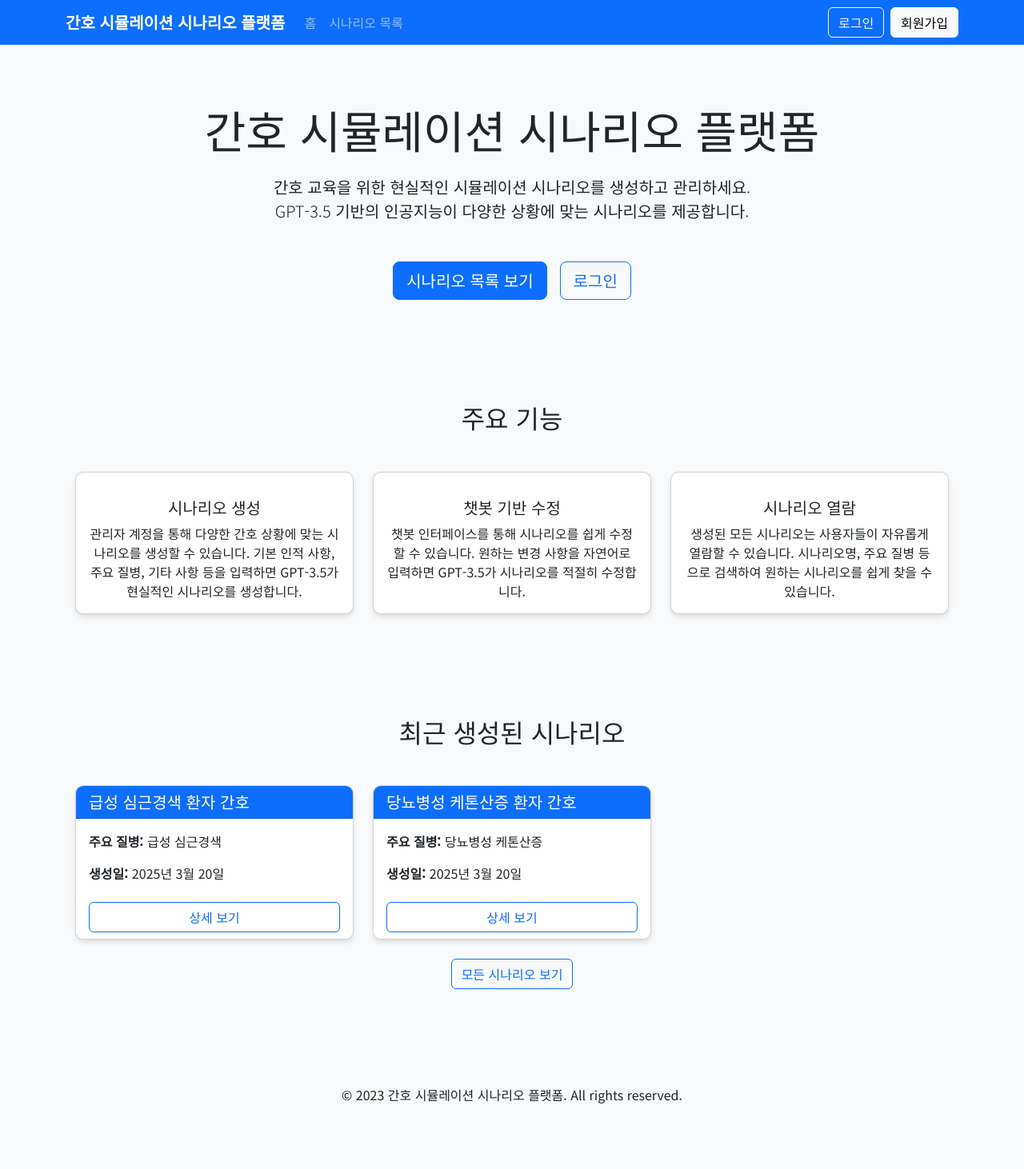
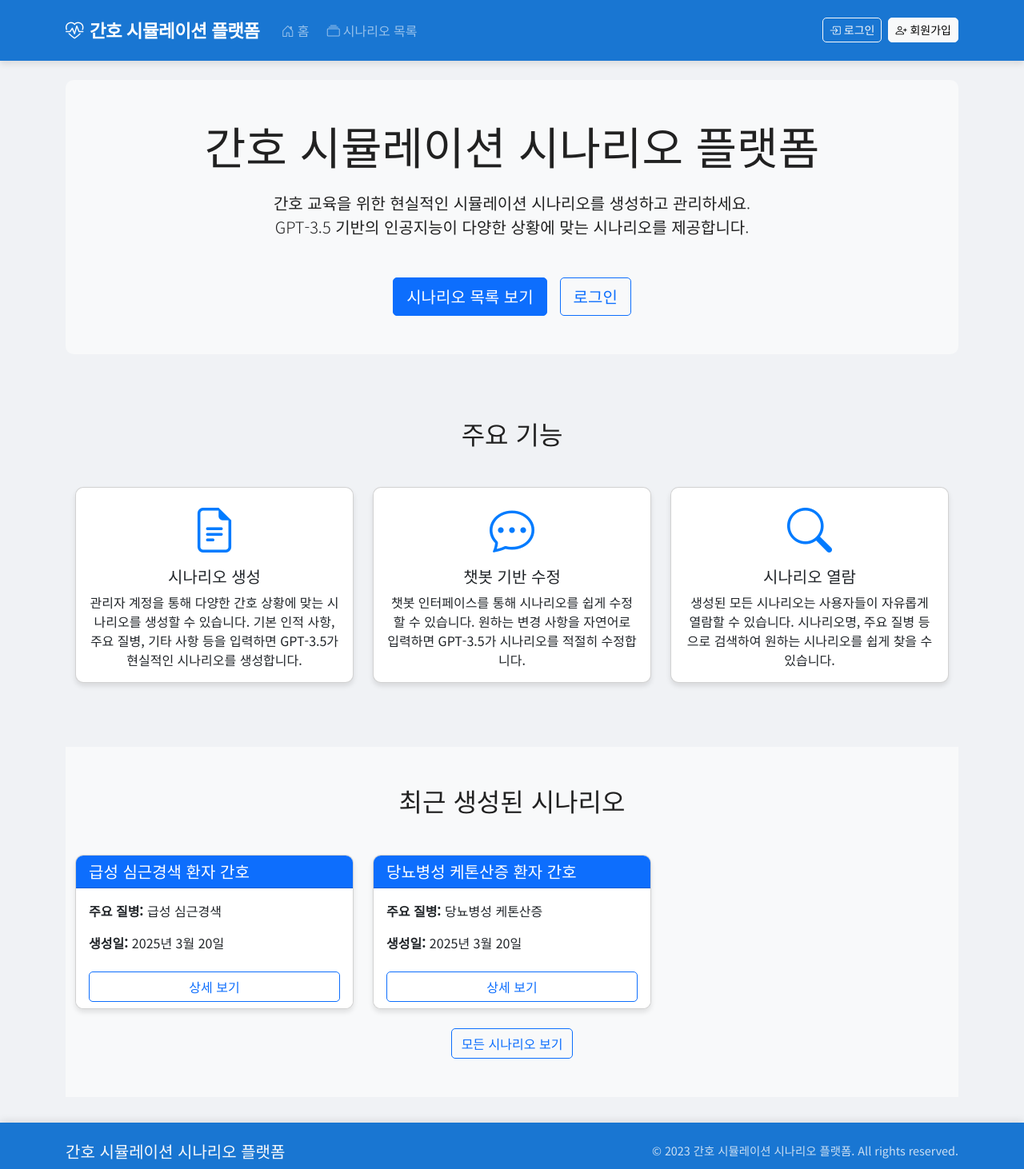
Before and after one commit to foranother/nursing_project_front, a Vue app: page / in a window 1280 px wide. Shown: the top 1462 px of the page at 80% size. Before the commit the page ends 1405 px from the top, so only its background shows below. Built offline with nearby package versions, Linux system fonts and the light colour scheme; no server answers.

Commit message:
Update App.vue

```diff
--- a/src/App.vue
+++ b/src/App.vue
@@ -1,44 +1,69 @@
 <template>
   <div id="app">
-    <nav class="navbar navbar-expand-lg navbar-dark bg-primary">
+    <nav class="navbar navbar-expand-lg navbar-dark">
       <div class="container">
-        <router-link class="navbar-brand" to="/">간호 시뮬레이션 시나리오 플랫폼</router-link>
+        <router-link class="navbar-brand" to="/">
+          <i class="bi bi-heart-pulse me-2"></i>간호 시뮬레이션 플랫폼
+        </router-link>
         <button class="navbar-toggler" type="button" data-bs-toggle="collapse" data-bs-target="#navbarNav" aria-controls="navbarNav" aria-expanded="false" aria-label="Toggle navigation">
           <span class="navbar-toggler-icon"></span>
         </button>
         <div class="collapse navbar-collapse" id="navbarNav">
           <ul class="navbar-nav me-auto">
             <li class="nav-item">
-              <router-link class="nav-link" to="/">홈</router-link>
+              <router-link class="nav-link" to="/">
+                <i class="bi bi-house-door me-1"></i>홈
+              </router-link>
             </li>
             <li class="nav-item">
-              <router-link class="nav-link" to="/scenarios">시나리오 목록</router-link>
+              <router-link class="nav-link" to="/scenarios">
+                <i class="bi bi-collection me-1"></i>시나리오 목록
+              </router-link>
             </li>
             <li class="nav-item" v-if="isAdmin">
-              <router-link class="nav-link" to="/create">시나리오 생성</router-link>
+              <router-link class="nav-link" to="/create">
+                <i class="bi bi-plus-circle me-1"></i>시나리오 생성
+              </router-link>
             </li>
           </ul>
           <div class="d-flex">
             <template v-if="isLoggedIn">
-              <span class="navbar-text me-3">{{ currentUser.username }}</span>
-              <button class="btn btn-outline-light" @click="logout">로그아웃</button>
+              <div class="user-profile me-3">
+                <i class="bi bi-person-circle me-1"></i>
+                <span>{{ currentUser.username }}</span>
+              </div>
+              <button class="btn btn-outline-light btn-sm" @click="logout">
+                <i class="bi bi-box-arrow-right me-1"></i>로그아웃
+              </button>
             </template>
             <template v-else>
-              <router-link class="btn btn-outline-light me-2" to="/login">로그인</router-link>
-              <router-link class="btn btn-light" to="/register">회원가입</router-link>
+              <router-link class="btn btn-outline-light btn-sm me-2" to="/login">
+                <i class="bi bi-box-arrow-in-right me-1"></i>로그인
+              </router-link>
+              <router-link class="btn btn-light btn-sm" to="/register">
+                <i class="bi bi-person-plus me-1"></i>회원가입
+              </router-link>
             </template>
           </div>
         </div>
       </div>
     </nav>
 
-    <div class="container mt-4">
+    <div class="container mt-4 main-content">
       <router-view />
     </div>
 
-    <footer class="bg-light py-4 mt-5">
+    <footer class="footer py-4">
       <div class="container text-center">
-        <p class="mb-0">&copy; 2023 간호 시뮬레이션 시나리오 플랫폼. All rights reserved.</p>
+        <div class="row">
+          <div class="col-md-6 text-md-start">
+            <h5 class="mb-2">간호 시뮬레이션 시나리오 플랫폼</h5>
+            <p class="mb-0 small">효과적인 간호 교육을 위한 AI 기반 시뮬레이션 플랫폼</p>
+          </div>
+          <div class="col-md-6 text-md-end">
+            <p class="mb-0 copyright">&copy; 2023 간호 시뮬레이션 시나리오 플랫폼. All rights reserved.</p>
+          </div>
+        </div>
       </div>
     </footer>
 
@@ -96,11 +121,29 @@ export default {
 
 <style>
 @import url('https://cdn.jsdelivr.net/npm/bootstrap@5.3.0/dist/css/bootstrap.min.css');
+@import url('https://cdn.jsdelivr.net/npm/bootstrap-icons@1.10.0/font/bootstrap-icons.css');
 @import url('https://fonts.googleapis.com/css2?family=Noto+Sans+KR:wght@300;400;500;700&display=swap');
+
+:root {
+  --primary-color: #1976d2;
+  --primary-dark: #0d47a1;
+  --primary-light: #63a4ff;
+  --secondary-color: #f5f5f5;
+  --accent-color: #ff4081;
+  --text-dark: #212121;
+  --text-light: #f8f9fa;
+  --gray-light: #f0f2f5;
+  --shadow-sm: 0 2px 4px rgba(0, 0, 0, 0.1);
+  --shadow-md: 0 4px 8px rgba(0, 0, 0, 0.1);
+  --shadow-lg: 0 8px 16px rgba(0, 0, 0, 0.1);
+  --border-radius: 10px;
+}
 
 body {
   font-family: 'Noto Sans KR', sans-serif;
-  background-color: #f8f9fa;
+  background-color: var(--gray-light);
+  color: var(--text-dark);
+  transition: all 0.3s ease;
 }
 
 #app {
@@ -109,19 +152,61 @@ body {
   min-height: 100vh;
 }
 
-.container {
-  flex: 1;
+.navbar {
+  background-color: var(--primary-color);
+  box-shadow: var(--shadow-md);
+  padding: 1rem 0;
 }
 
 .navbar-brand {
   font-weight: 700;
+  font-size: 1.4rem;
+  letter-spacing: -0.5px;
 }
 
 .nav-link {
   font-weight: 500;
+  padding: 0.5rem 1rem;
+  margin: 0 0.2rem;
+  border-radius: 4px;
+  transition: all 0.2s ease;
 }
 
-footer {
+.nav-link:hover {
+  background-color: rgba(255, 255, 255, 0.1);
+}
+
+.main-content {
+  flex: 1;
+  padding-bottom: 2rem;
+}
+
+.user-profile {
+  display: flex;
+  align-items: center;
+  color: white;
+  font-weight: 500;
+}
+
+.btn {
+  font-weight: 500;
+  border-radius: 5px;
+  transition: all 0.2s ease;
+}
+
+.btn:hover {
+  transform: translateY(-2px);
+}
+
+.footer {
+  background-color: var(--primary-color);
+  color: var(--text-light);
   margin-top: auto;
+  box-shadow: 0 -2px 10px rgba(0, 0, 0, 0.1);
+}
+
+.copyright {
+  opacity: 0.8;
+  font-size: 0.9rem;
 }
 </style>
```
